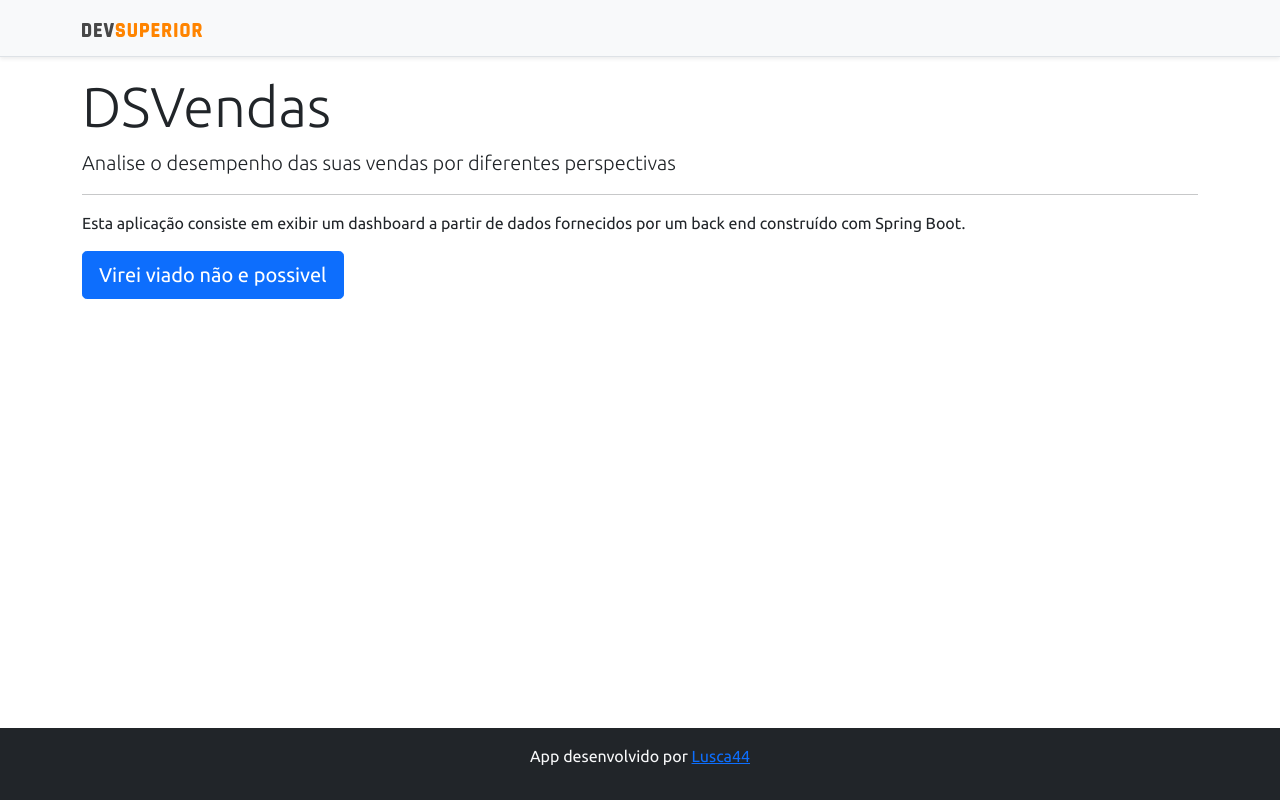
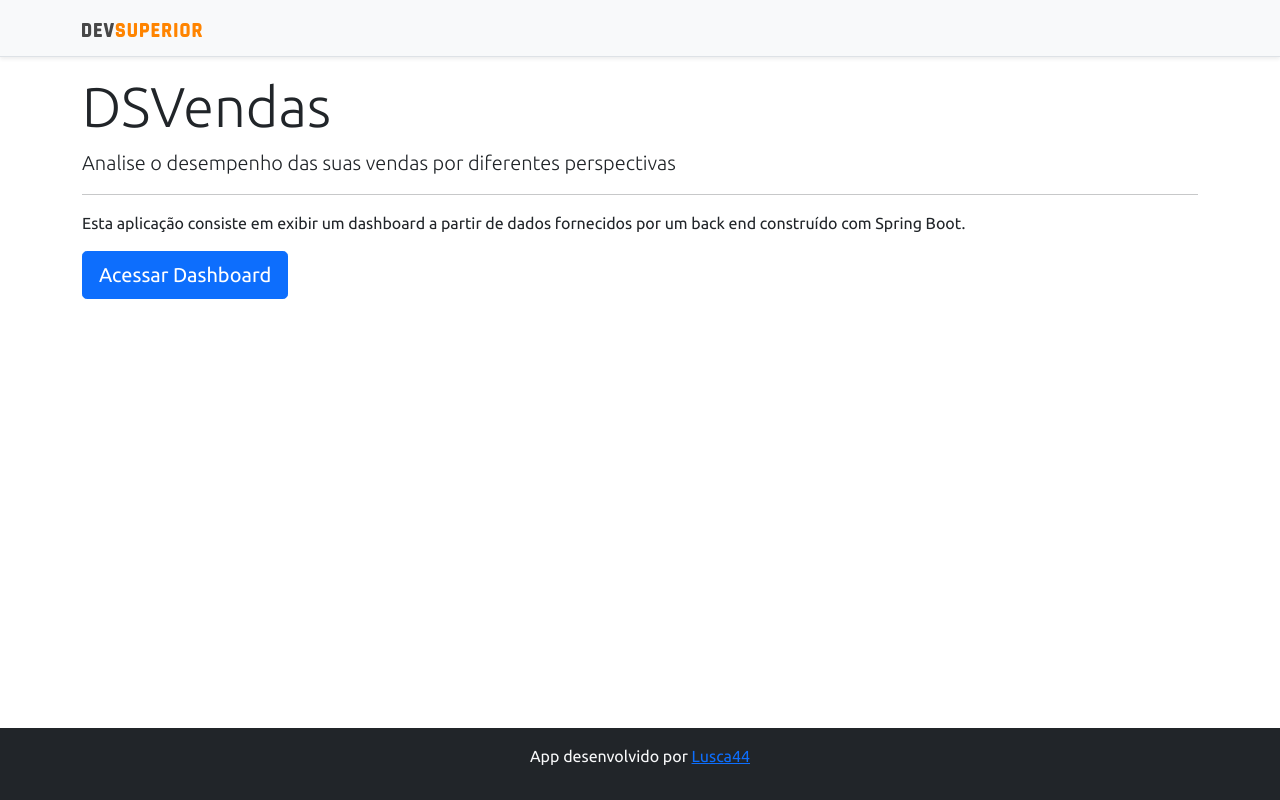
Before and after one commit to Lusca44/dl-vendas-java-springboot, a React (Create React App) app in the folder frontend/: page / in a window 1280 px wide. Built offline with nearby package versions, Linux system fonts and the light colour scheme; no server answers.

Commit message:
Home link text added

```diff
--- a/frontend/src/pages/Home/index.tsx
+++ b/frontend/src/pages/Home/index.tsx
@@ -18,7 +18,7 @@ function Home() {
 						fornecidos por um back end construído com Spring Boot.
 					</p>
 					<Link className="btn btn-primary btn-lg" to="/dashboard">
-						Virei viado não e possivel
+						Acessar Dashboard
 					</Link>
 				</div>
 			</div>
```
